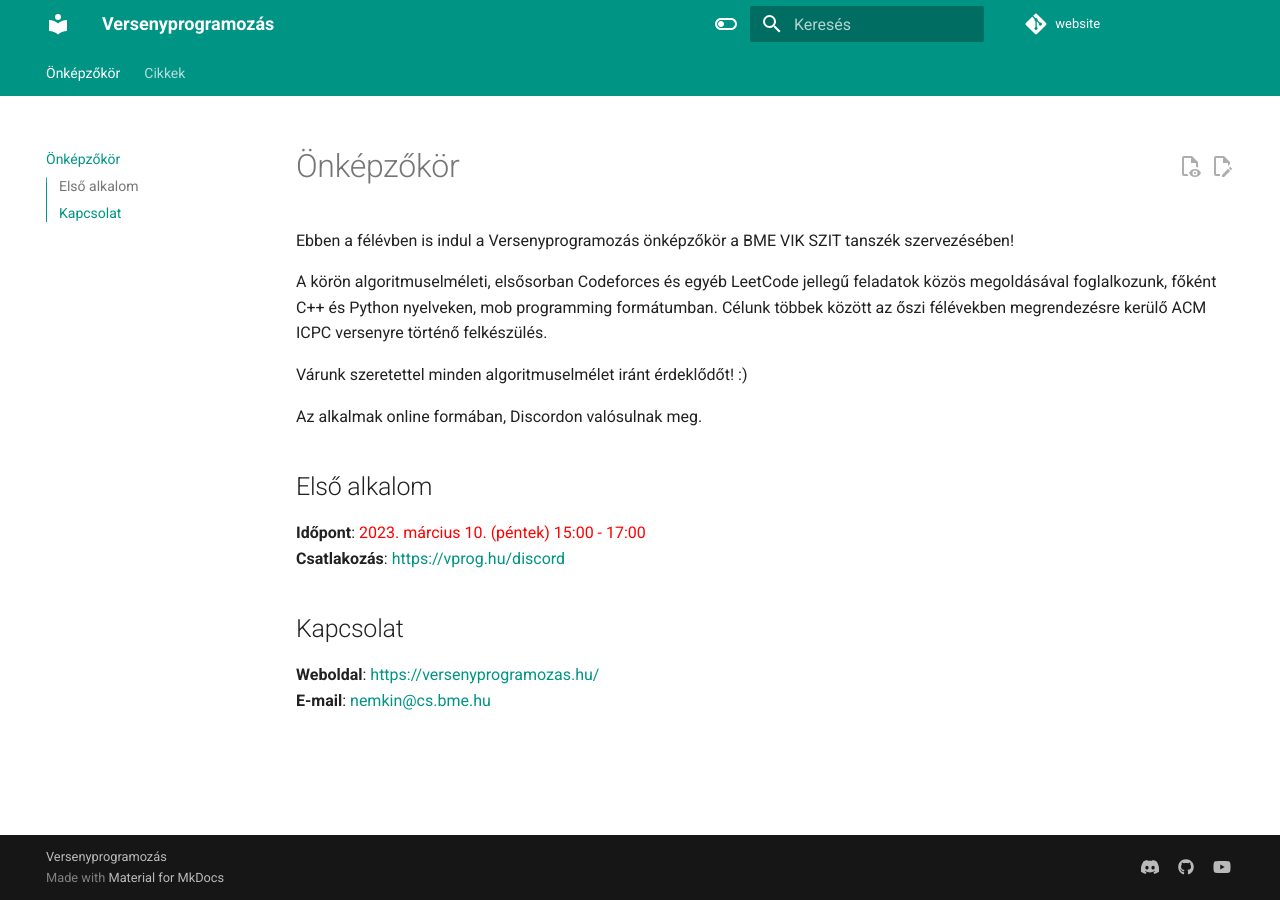
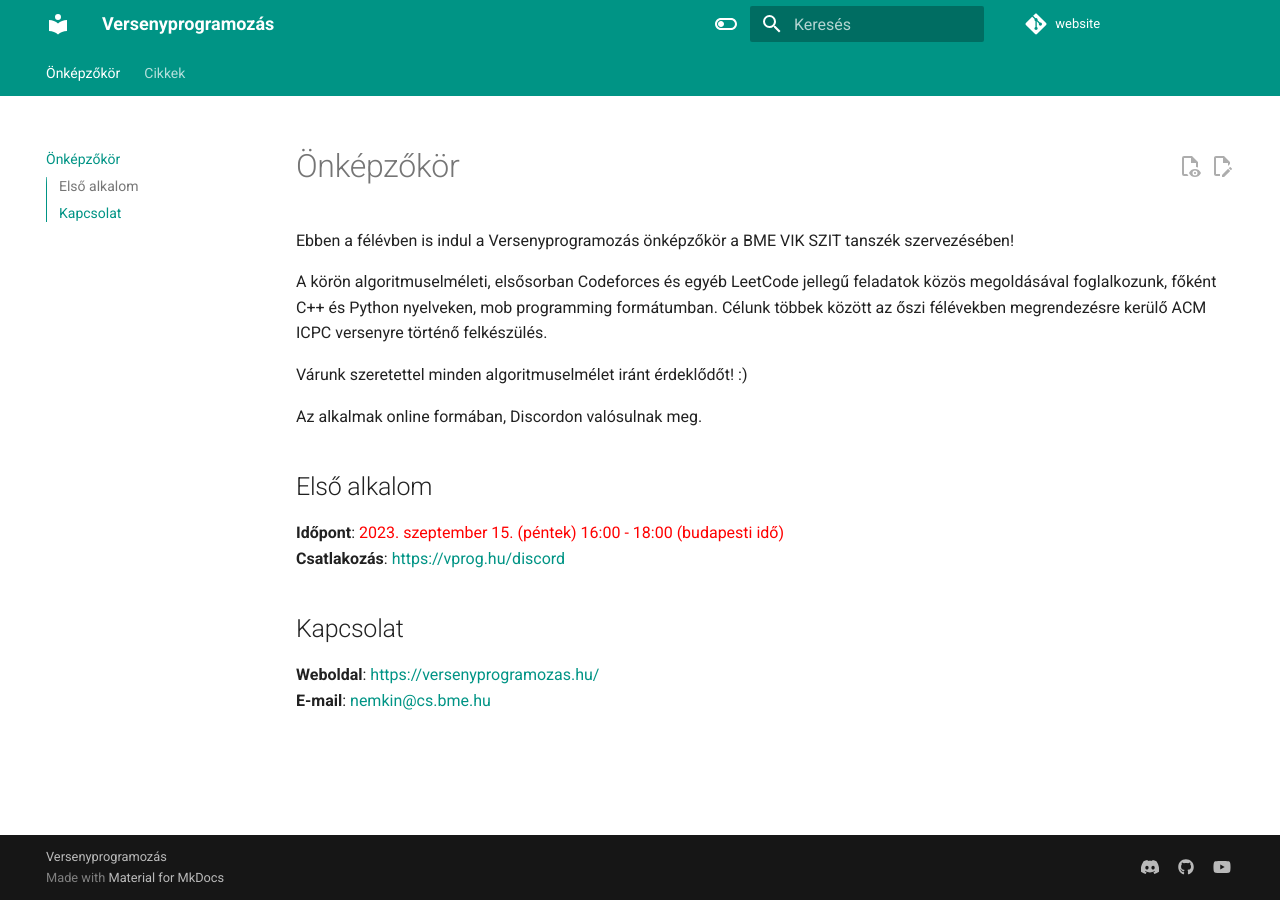
Before and after one commit to nemkin/versenyprogramozas-hu, an MkDocs documentation site: the page built from docs/index.md, in a window 1280 px wide. Built offline with MkDocs 1.6.1 and Material for MkDocs 9.7.7, drawn with Linux system fonts in a browser that asks for light colours; comment, search, counter and statistics services are not loaded.

Commit message:
Update index.md

```diff
--- a/docs/index.md
+++ b/docs/index.md
@@ -10,7 +10,7 @@ Az alkalmak online formában, Discordon valósulnak meg.
 
 ## Első alkalom
 
-**Időpont**: <span style="color:red">2023. március 10. (péntek) 15:00 - 17:00</span>
+**Időpont**: <span style="color:red">2023. szeptember 15. (péntek) 16:00 - 18:00 (budapesti idő)</span>
 **Csatlakozás**: [https://vprog.hu/discord](https://vprog.hu/discord)
 
 ## Kapcsolat
```
